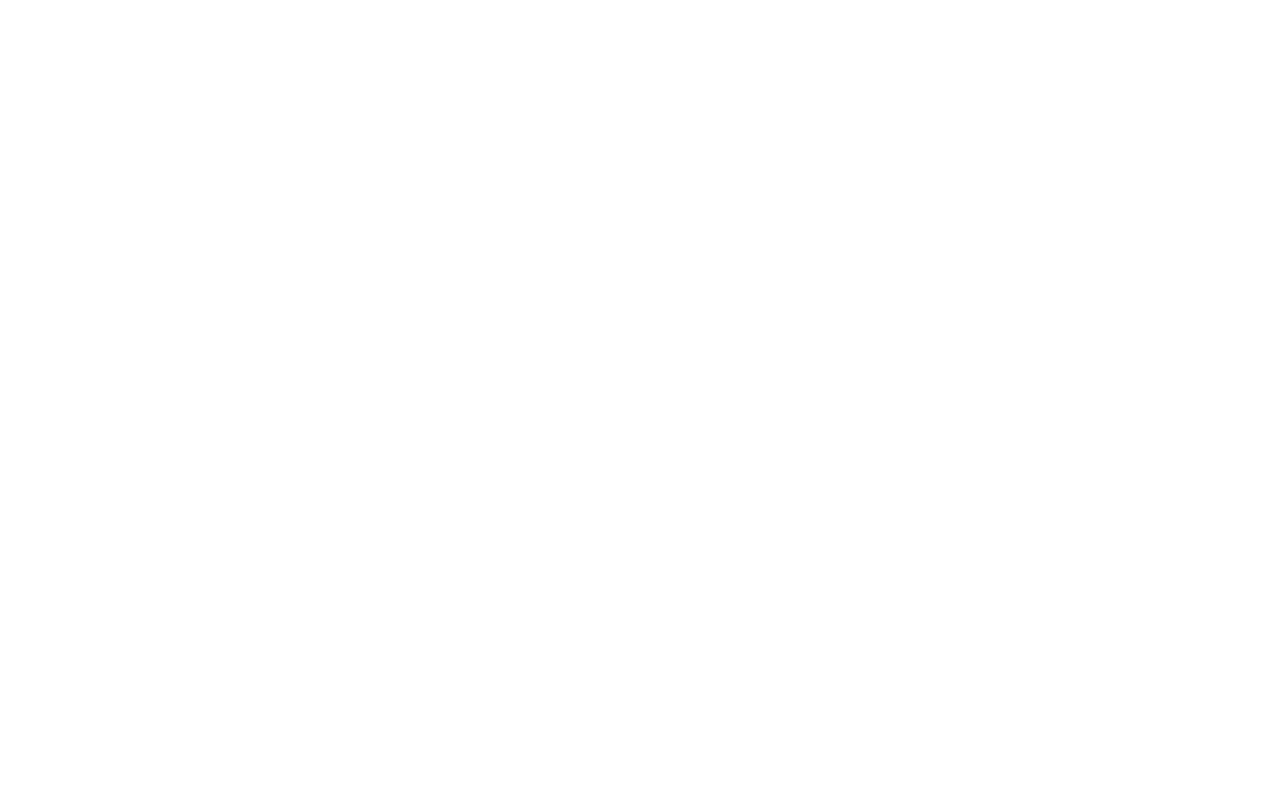
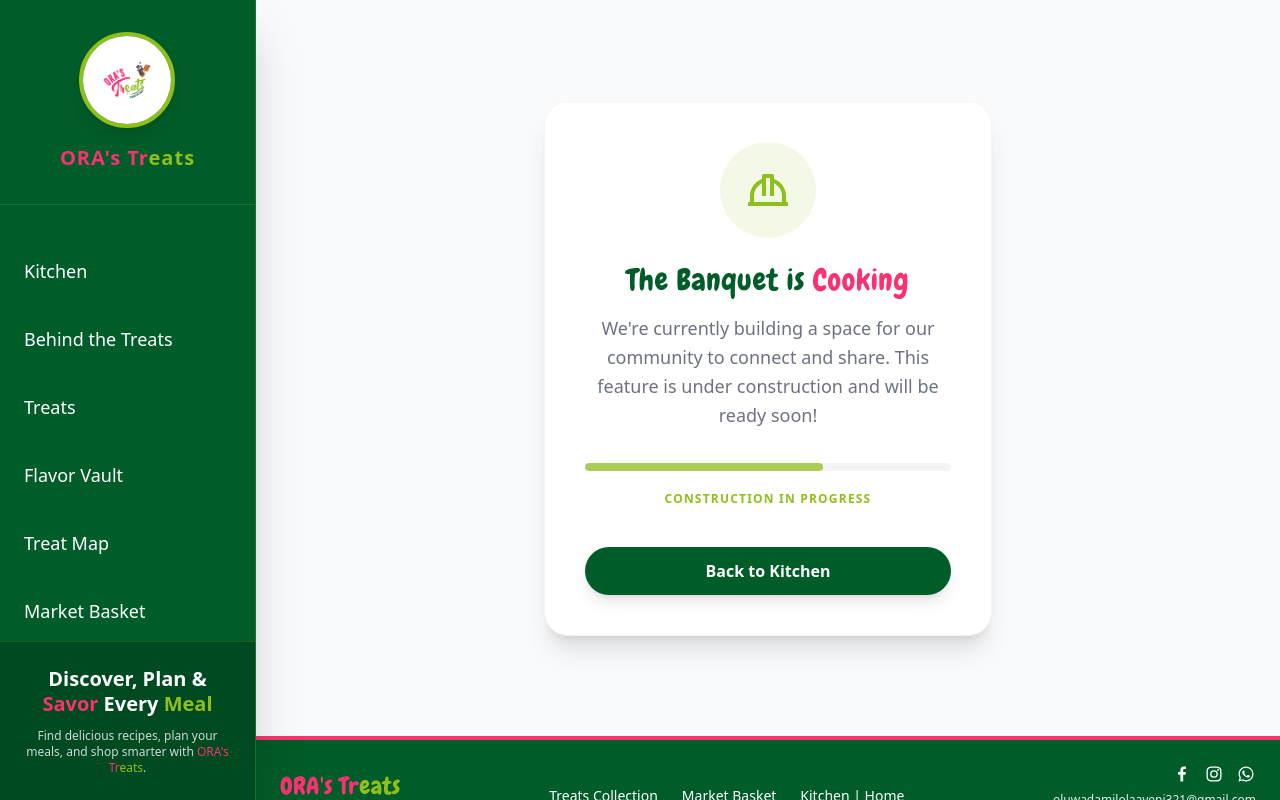
Before and after one commit to DAyeni-Dev/oras-treats-recipe-finder, a React (Vite) app: page /message in a window 1280 px wide. Before the commit this address had no page. Built offline with nearby package versions, Linux system fonts and the light colour scheme.

Commit message:
Added a community page.

```diff
--- a/src/App.jsx
+++ b/src/App.jsx
@@ -7,6 +7,7 @@ import TreatDetails from "./components/TreatDetails";
 import MarketBasket from "./components/MarketBasket";
 import Favorites from "./components/Favorites";
 import MealPlanner from "./components/MealPlanner";
+import Community from "./components/Community";
 
 function App() {
   return (
@@ -19,6 +20,7 @@ function App() {
         <Route path="favorites" element={<Favorites />} />
         <Route path="planner" element={<MealPlanner />} />
         <Route path="grocerylist" element={<MarketBasket />} />
+        <Route path="message" element={<Community />} />
       </Route>
     </Routes>
   );
--- /dev/null
+++ b/src/components/Community.jsx
@@ -0,0 +1,40 @@
+import React from 'react';
+import { BiHardHat } from 'react-icons/bi';
+import { Link } from 'react-router-dom';
+
+const Community = () => {
+  return (
+    <div className="min-h-[calc(100vh-64px)] flex flex-col items-center justify-center p-6 bg-gray-50">
+      <div className="max-w-md w-full bg-white rounded-3xl shadow-xl p-10 text-center border border-gray-100">
+        <div className="w-24 h-24 bg-[#8fbf1a]/10 rounded-full flex items-center justify-center mx-auto mb-6">
+          <BiHardHat className="text-5xl text-[#8fbf1a]" />
+        </div>
+
+        <h1 className="text-3xl font-chewy text-[#005c29] mb-4 tracking-wide">
+          The Banquet is <span className="text-[#f93270]">Cooking</span>
+        </h1>
+
+        <p className="text-gray-500 text-lg mb-8 leading-relaxed">
+          We're currently building a space for our community to connect and share.
+           This feature is under construction and will be ready soon!
+        </p>
+
+        <div className="flex flex-col gap-3">
+          <div className="h-2 w-full bg-gray-100 rounded-full overflow-hidden mb-2">
+            <div className="h-full bg-[#8fbf1a] w-[65%] animate-pulse rounded-full"></div>
+          </div>
+          <p className="text-xs font-bold text-[#8fbf1a] uppercase tracking-widest">Construction in progress</p>
+        </div>
+
+        <Link
+          to="/"
+          className="mt-10 inline-flex items-center justify-center px-8 py-3 bg-[#005c29] text-white rounded-full font-bold hover:bg-[#004a21] transition-all transform hover:scale-105 shadow-lg w-full"
+        >
+          Back to Kitchen
+        </Link>
+      </div>
+    </div>
+  );
+};
+
+export default Community;
```
